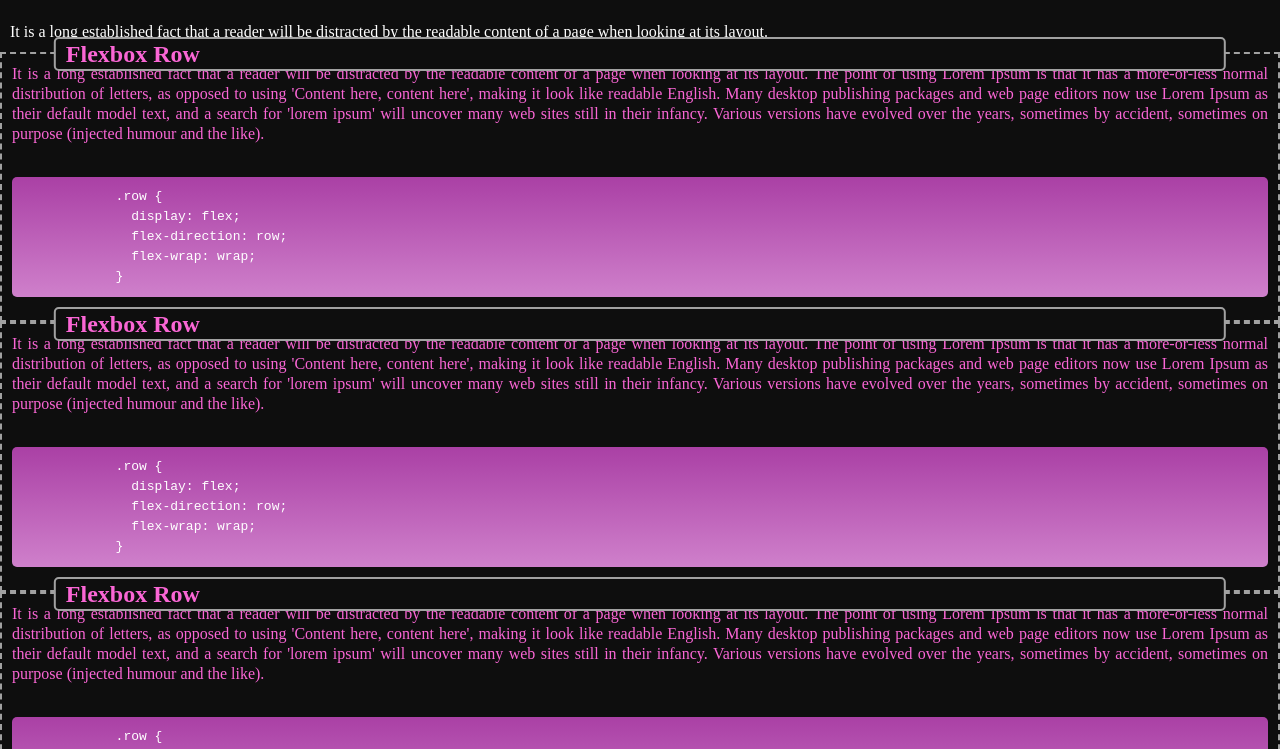
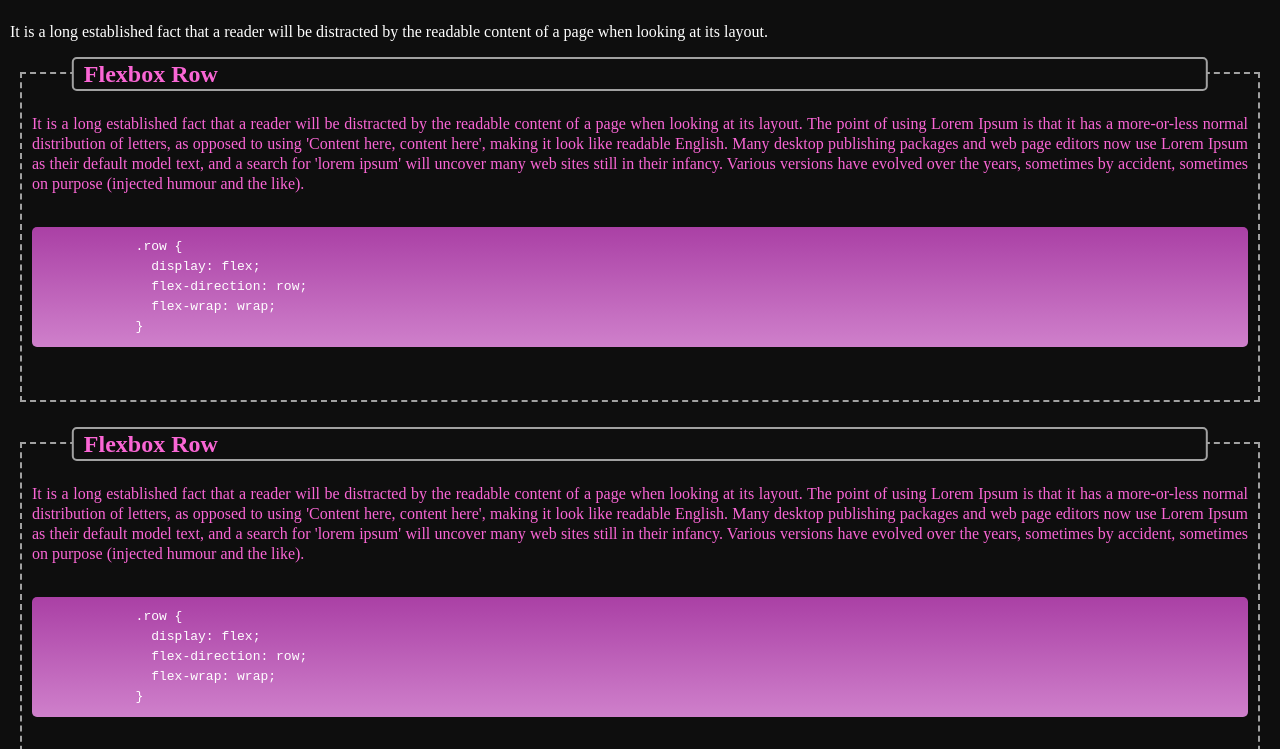
Before and after one commit to surajverma2587/CSS-Snippet-Cheat-Sheet, a plain HTML site: page index.html in a window 1280 px wide. Shown: the part 51-800 px from the top of the page. Drawn offline with Linux system fonts and the light colour scheme.

Commit message:
tidy up css for card element

```diff
--- a/assets/css/styles.css
+++ b/assets/css/styles.css
@@ -31,6 +31,7 @@ body {
   border: 2px dashed #a1a1a1;
   text-align: justify;
   position: relative;
+  margin: 20px;
 }
 
 .card-item h2 {
@@ -49,10 +50,12 @@ body {
 
 .info__card {
   color: #fa66d5;
+  padding-top: 40px;
 }
 
 .code-container {
   padding: 10px;
+  padding-bottom: 40px;
 }
 
 .code-snippet {
```
